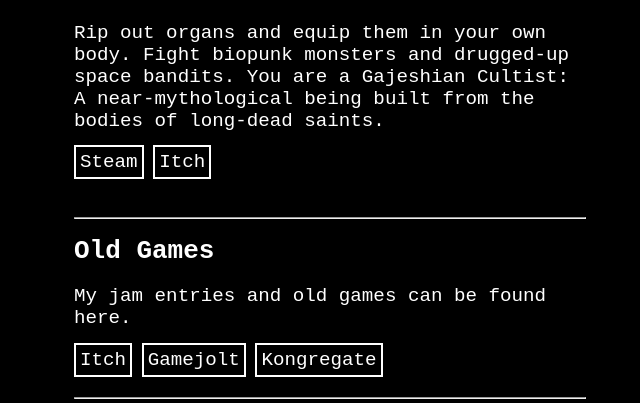
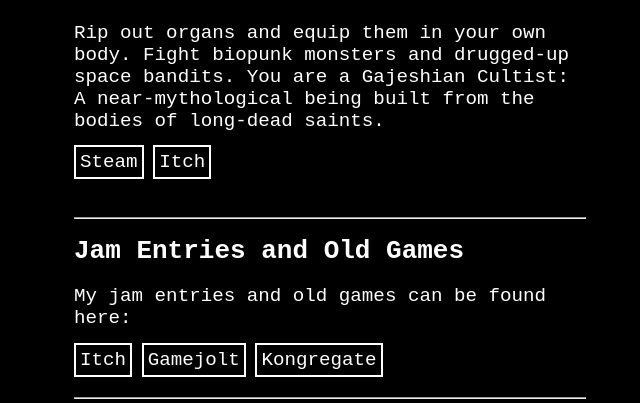
Before and after one commit to Miziziziz/miziziziz.github.io, a plain HTML site: page index.html in a window 1280 px wide. Shown: the part 1203-1606 px from the top of the page, without its empty margins (318-958 px from the left). Drawn offline with Linux system fonts and the light colour scheme.

Commit message:
modifying some text

```diff
--- a/index.html
+++ b/index.html
@@ -35,8 +35,8 @@
     <br>
     <br>
     <hr>
-    <h1>Old Games</h1>
-    <p>My jam entries and old games can be found here.</p>
+    <h1>Jam Entries and Old Games</h1>
+    <p>My jam entries and old games can be found here:</p>
     <a class="btn" href="https://nartier.itch.io/" target="_blank" rel="noopener noreferrer">Itch</a>
     <a class="btn" href="https://gamejolt.com/@miziziziz/games" target="_blank" rel="noopener noreferrer">Gamejolt</a>
     <a class="btn" href="https://www.kongregate.com/games/Miziziziz/" target="_blank" rel="noopener noreferrer">Kongregate</a>
```
